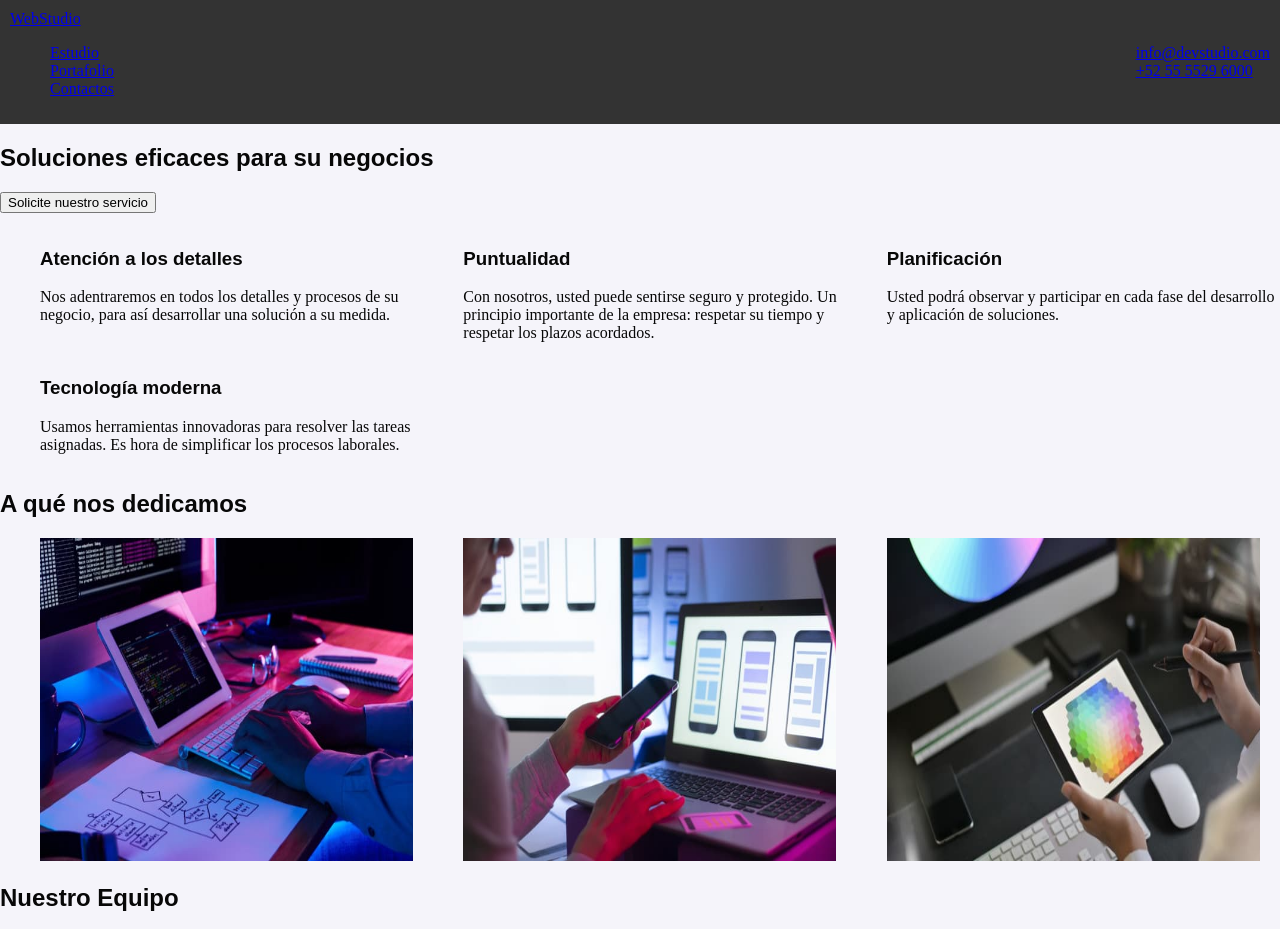
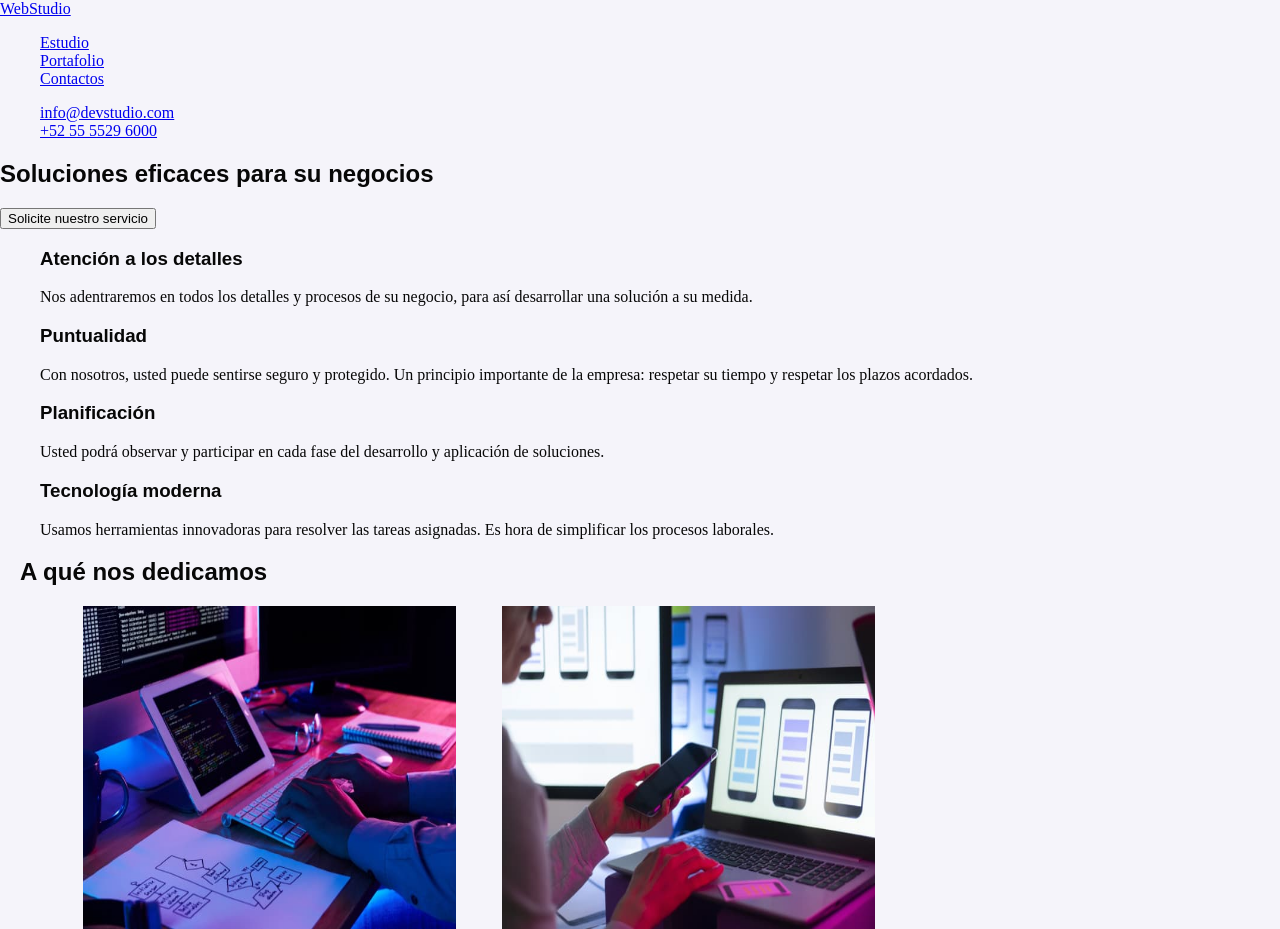
Before and after one commit to Proximacentaurion/goit-markup-hw-02, a plain HTML site: page portafolio.html in a window 1280 px wide. Shown: the top 929 px of the page. Drawn offline with Linux system fonts and the light colour scheme.

Commit message:
Se acomodan las imagenes en la página
Se acomodan las imagenes en la página

```diff
--- a/css/styles.css
+++ b/css/styles.css
@@ -17,29 +17,44 @@ h3{
     color:#070707;
 }
 
-section ul {
-    display: flex;
-    flex-direction: row;
-    justify-content: space-between;
-    flex-wrap: wrap;
-  }
-
-  section ul li {
-    flex-basis: calc(33.33% - 20px);
-  }
-
 /*Para quitar las viñetas de las imagenes*/
   ul, ol {
     list-style: none;
   }
 
-
   /*Para que el menú de la barra de navegación se vea más ordenado*/
-  header {
+  .mi {
     display: flex;
     justify-content: space-between;
     align-items: center;
-    background-color: #333;
-    color: #fff;
-    padding: 10px;
+
+
   }
+  .A-que ul {
+    display: flex;
+    flex-wrap: wrap;
+  }
+  .A-que li {
+    flex-basis: calc(0% - 0px);
+    margin: 0 23px;
+  }
+
+  .A-que {
+    margin-left: 20px; /* ajusta el valor según lo que necesites */
+    margin-right: 20px; /* ajusta el valor según lo que necesites */
+ }
+
+
+.nuestro-equipo ul {
+  display: flex;
+  flex-wrap: wrap;
+}
+.nuestro-equipo li {
+  flex-basis: calc(0% - 0px);
+  margin: 0 20px;
+}
+
+.nuestro-equipo {
+  margin-left: 20px; /* ajusta el valor según lo que necesites */
+  margin-right: 20px; /* ajusta el valor según lo que necesites */
+}
--- a/portafolio.html
+++ b/portafolio.html
@@ -7,14 +7,16 @@
     <title>Principal</title>
     <link rel="stylesheet" href="./css/styles.css" />
   </head>
+
+
   <header>
-    <!--Barra de navegación-->
+    <!----------------------------------Barra de navegación---------------------------------->
     <nav>
       <a href="#">WebStudio</a>
       <ul>
-        <li><a href="#">Estudio</a></li>
-        <li><a href="#">Portafolio</a></li>
-        <li><a href="#">Contactos</a></li>
+        <li class="mi"><a href="#">Estudio</a></li>
+        <li class="mi"><a href="#">Portafolio</a></li>
+        <li class="mi"><a href="#">Contactos</a></li>
       </ul>
     </nav>
     <ul>
@@ -23,14 +25,14 @@
     </ul>
   </header>
   <main>
-    <!--Sección con fondo negro-->
-    <section>
+    <!---------------------------------Sección con fondo negro-------------------------------->
+    <section class="fondo-negro">
       <h1>Soluciones eficaces para su negocios</h1>
       <button>Solicite nuestro servicio</button>
     </section>
-    <!--Ventajas del servicio-->
+    <!----------------------------------Ventajas del servicio-------------------------------->
     <h2 hidden>Nuestras ventajas</h2>
-    <section>
+    <section class="ventajas">
       <ul>
         <li>
           <h3>Atención a los detalles</h3>
@@ -63,8 +65,8 @@
         </li>
       </ul>
     </section>
-    <!--A qué nos dedicamos-->
-    <section>
+    <!----------------------------------------A qué nos dedicamos------------------------------------->
+    <section class="A-que">
       <h2>A qué nos dedicamos</h2>
       <ul>
         <li>
@@ -93,9 +95,9 @@
         </li>
       </ul>
     </section>
-    <!--Nuestro Equipo-->
-    <section>
-      <h2>Nuestro Equipo</h2>
+    <!------------------------------------------Nuestro Equipo-------------------------------->
+    <section class="nuestro-equipo">
+      <h2>Nuestro Equipos</h2>
       <ul>
         <li>
           <img
@@ -139,10 +141,10 @@
         </li>
       </ul>
     </section>
-    <!--Footer de la página-->
+    <!--------------------------------Footer de la página-------------------------------->
   </main>
   <footer>
-    <!--Referencias a las redes sociales, no nav -->
+    <!--------------------------------Referencias a las redes sociales, no nav -------------------------------->
     <a href="#">WebStudio</a>
     <address>
       <ul>
```
